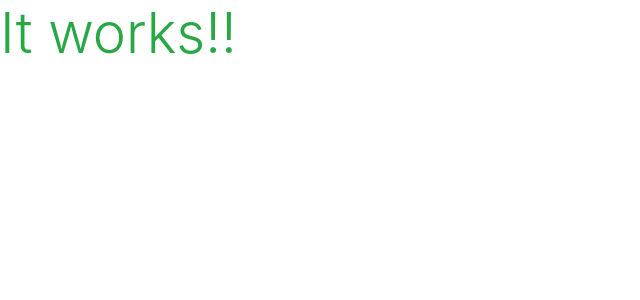
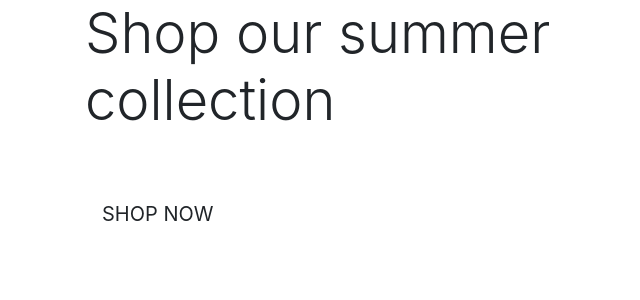
Before and after one commit to JoseParra28/Christopher, a Django app: page / in a window 1280 px wide. Shown: the top 300 px of the page, without its empty margins (0-640 px from the left). Run offline with Django 3.2, Linux system fonts and the light colour scheme.

Commit message:
added homepage content

```diff
--- a/home/templates/home/index.html
+++ b/home/templates/home/index.html
@@ -1,7 +1,25 @@
 {% extends "base.html" %}
 {% load static %}
 
+{% block page_header %}
+<div class="container header-container">
+    <div class="row">
+        <div class="col">
+
+        </div>
+    </div>
+</div>
+{% endblock %}
 
 {% block content %}
-<h1 class="display-4 text-success"> It works!!</h1>
+<div class="container h-100">
+    <div class="row h-100">
+        <div class="col-7 col-md-6 my-auto">
+            <h1 class="display-4 logo-font text-black"> Shop our summer collection</h1>
+        <div class="my-5">
+        <h4><a href="/" class="shop-now-button btn btn-lg rounded-0 text-uppercase py-3 ">Shop now</a></h4>
+          </div>
+       </div>
+    </div>
+</div>
 {% endblock %}
```
